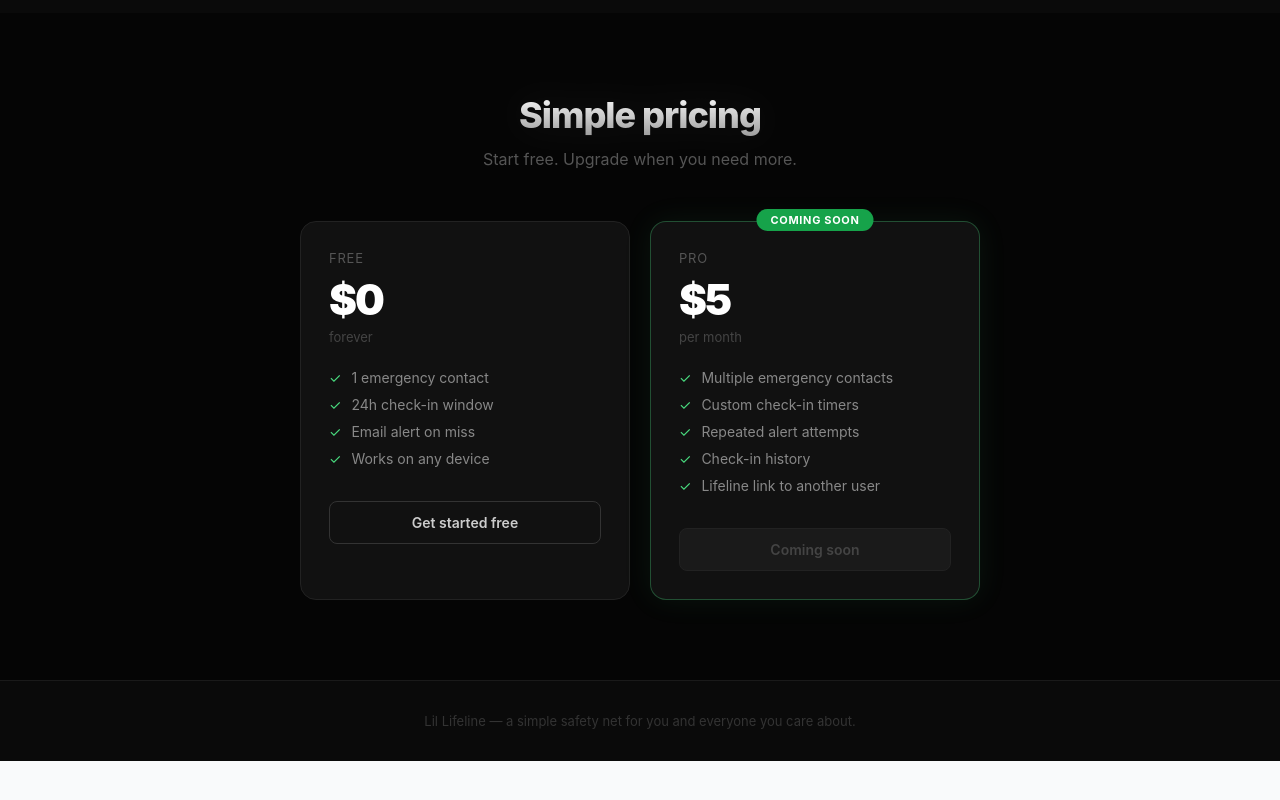
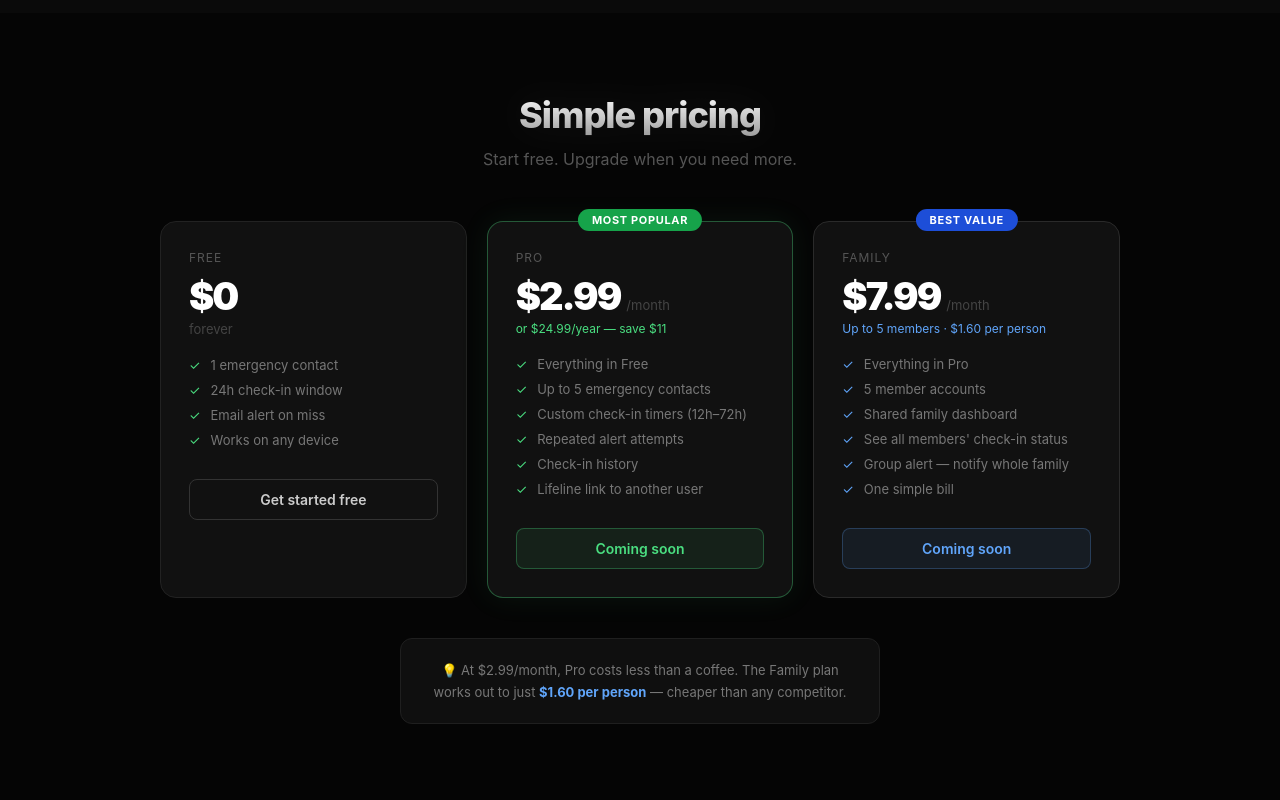
Before and after one commit to Schizophrenicheimerdinger/Lil-Lifeline, a Next.js app: page / in a window 1280 px wide. Shown: the part 1620-2420 px from the top of the page. Before the commit the page ends 2381 px from the top, so only its background shows below. Built offline with nearby package versions, Linux system fonts and the light colour scheme; no server answers.

Commit message:
Update pricing to .99, add family bundle

```diff
--- a/app/page.tsx
+++ b/app/page.tsx
@@ -190,62 +190,120 @@ export default function Home() {
         <p style={{ textAlign: 'center', color: '#555', marginBottom: 52, fontSize: 16 }}>
           Start free. Upgrade when you need more.
         </p>
-        <div style={{ display: 'flex', gap: 20, maxWidth: 680, margin: '0 auto', flexWrap: 'wrap', justifyContent: 'center' }}>
+
+        <div style={{ display: 'flex', gap: 20, maxWidth: 960, margin: '0 auto', flexWrap: 'wrap', justifyContent: 'center' }}>
+
           {/* Free */}
           <div style={{
-            flex: 1, minWidth: 260, background: '#111', border: '1px solid #222',
+            flex: 1, minWidth: 220, background: '#111', border: '1px solid #222',
             borderRadius: 16, padding: 28
           }}>
-            <div style={{ fontSize: 13, color: '#555', marginBottom: 8, textTransform: 'uppercase', letterSpacing: '0.06em' }}>Free</div>
-            <div style={{ fontSize: 42, fontWeight: 900, marginBottom: 4, color: 'white', letterSpacing: '-2px' }}>$0</div>
-            <div style={{ fontSize: 13, color: '#444', marginBottom: 24 }}>forever</div>
-            {['1 emergency contact', '24h check-in window', 'Email alert on miss', 'Works on any device'].map(f => (
-              <div key={f} style={{ display: 'flex', gap: 10, marginBottom: 10, fontSize: 14, color: '#888' }}>
-                <span style={{ color: '#4ade80' }}>✓</span> {f}
+            <div style={{ fontSize: 12, color: '#555', marginBottom: 8, textTransform: 'uppercase', letterSpacing: '0.08em' }}>Free</div>
+            <div style={{ fontSize: 38, fontWeight: 900, marginBottom: 2, color: 'white', letterSpacing: '-2px' }}>$0</div>
+            <div style={{ fontSize: 13, color: '#444', marginBottom: 20 }}>forever</div>
+            {[
+              '1 emergency contact',
+              '24h check-in window',
+              'Email alert on miss',
+              'Works on any device',
+            ].map(f => (
+              <div key={f} style={{ display: 'flex', gap: 10, marginBottom: 9, fontSize: 13, color: '#777' }}>
+                <span style={{ color: '#4ade80', flexShrink: 0 }}>✓</span> {f}
               </div>
             ))}
             <button onClick={() => { setShowAuth(true); setIsSignUp(true) }} style={{
-              width: '100%', marginTop: 24, padding: 12, fontSize: 14, fontWeight: 600,
+              width: '100%', marginTop: 22, padding: 11, fontSize: 14, fontWeight: 600,
               background: 'transparent', border: '1px solid #333', borderRadius: 8,
               cursor: 'pointer', color: '#ccc', fontFamily: 'inherit'
             }}>Get started free</button>
           </div>
+
           {/* Pro */}
           <div style={{
-            flex: 1, minWidth: 260, background: '#111',
-            border: '1px solid rgba(74,222,128,0.3)', borderRadius: 16, padding: 28,
+            flex: 1, minWidth: 220, background: '#111',
+            border: '1px solid rgba(74,222,128,0.35)', borderRadius: 16, padding: 28,
             position: 'relative', boxShadow: '0 0 30px rgba(74,222,128,0.08)'
           }}>
             <div style={{
               position: 'absolute', top: -13, left: '50%', transform: 'translateX(-50%)',
               background: '#16a34a', color: 'white', fontSize: 11, fontWeight: 700,
               padding: '4px 14px', borderRadius: 20, whiteSpace: 'nowrap', letterSpacing: '0.06em'
-            }}>COMING SOON</div>
-            <div style={{ fontSize: 13, color: '#555', marginBottom: 8, textTransform: 'uppercase', letterSpacing: '0.06em' }}>Pro</div>
-            <div style={{ fontSize: 42, fontWeight: 900, marginBottom: 4, color: 'white', letterSpacing: '-2px' }}>$5</div>
-            <div style={{ fontSize: 13, color: '#444', marginBottom: 24 }}>per month</div>
-            {['Multiple emergency contacts', 'Custom check-in timers', 'Repeated alert attempts', 'Check-in history', 'Lifeline link to another user'].map(f => (
-              <div key={f} style={{ display: 'flex', gap: 10, marginBottom: 10, fontSize: 14, color: '#888' }}>
-                <span style={{ color: '#4ade80' }}>✓</span> {f}
+            }}>MOST POPULAR</div>
+            <div style={{ fontSize: 12, color: '#555', marginBottom: 8, textTransform: 'uppercase', letterSpacing: '0.08em' }}>Pro</div>
+            <div style={{ display: 'flex', alignItems: 'baseline', gap: 6, marginBottom: 2 }}>
+              <div style={{ fontSize: 38, fontWeight: 900, color: 'white', letterSpacing: '-2px' }}>$2.99</div>
+              <div style={{ fontSize: 13, color: '#444' }}>/month</div>
+            </div>
+            <div style={{ fontSize: 12, color: '#4ade80', marginBottom: 20 }}>or $24.99/year — save $11</div>
+            {[
+              'Everything in Free',
+              'Up to 5 emergency contacts',
+              'Custom check-in timers (12h–72h)',
+              'Repeated alert attempts',
+              'Check-in history',
+              'Lifeline link to another user',
+            ].map(f => (
+              <div key={f} style={{ display: 'flex', gap: 10, marginBottom: 9, fontSize: 13, color: '#777' }}>
+                <span style={{ color: '#4ade80', flexShrink: 0 }}>✓</span> {f}
               </div>
             ))}
             <button disabled style={{
-              width: '100%', marginTop: 24, padding: 12, fontSize: 14, fontWeight: 600,
-              background: '#1a1a1a', border: '1px solid #222', borderRadius: 8,
-              cursor: 'not-allowed', color: '#444', fontFamily: 'inherit'
+              width: '100%', marginTop: 22, padding: 11, fontSize: 14, fontWeight: 600,
+              background: 'rgba(74,222,128,0.08)', border: '1px solid rgba(74,222,128,0.3)',
+              borderRadius: 8, cursor: 'not-allowed', color: '#4ade80',
+              fontFamily: 'inherit'
             }}>Coming soon</button>
+          </div>
+
+          {/* Family */}
+          <div style={{
+            flex: 1, minWidth: 220, background: '#111', border: '1px solid #2a2a2a',
+            borderRadius: 16, padding: 28, position: 'relative'
+          }}>
+            <div style={{
+              position: 'absolute', top: -13, left: '50%', transform: 'translateX(-50%)',
+              background: '#1d4ed8', color: 'white', fontSize: 11, fontWeight: 700,
+              padding: '4px 14px', borderRadius: 20, whiteSpace: 'nowrap', letterSpacing: '0.06em'
+            }}>BEST VALUE</div>
+            <div style={{ fontSize: 12, color: '#555', marginBottom: 8, textTransform: 'uppercase', letterSpacing: '0.08em' }}>Family</div>
+            <div style={{ display: 'flex', alignItems: 'baseline', gap: 6, marginBottom: 2 }}>
+              <div style={{ fontSize: 38, fontWeight: 900, color: 'white', letterSpacing: '-2px' }}>$7.99</div>
+              <div style={{ fontSize: 13, color: '#444' }}>/month</div>
+            </div>
+            <div style={{ fontSize: 12, color: '#60a5fa', marginBottom: 20 }}>Up to 5 members · $1.60 per person</div>
+            {[
+              'Everything in Pro',
+              '5 member accounts',
+              'Shared family dashboard',
+              'See all members\' check-in status',
+              'Group alert — notify whole family',
+              'One simple bill',
+            ].map(f => (
+              <div key={f} style={{ display: 'flex', gap: 10, marginBottom: 9, fontSize: 13, color: '#777' }}>
+                <span style={{ color: '#60a5fa', flexShrink: 0 }}>✓</span> {f}
+              </div>
+            ))}
+            <button disabled style={{
+              width: '100%', marginTop: 22, padding: 11, fontSize: 14, fontWeight: 600,
+              background: 'rgba(96,165,250,0.08)', border: '1px solid rgba(96,165,250,0.25)',
+              borderRadius: 8, cursor: 'not-allowed', color: '#60a5fa',
+              fontFamily: 'inherit'
+            }}>Coming soon</button>
+          </div>
+
+        </div>
+
+        {/* Value callout */}
+        <div style={{
+          maxWidth: 480, margin: '40px auto 0', textAlign: 'center',
+          padding: '20px 24px', background: '#0f0f0f',
+          border: '1px solid #1f1f1f', borderRadius: 12
+        }}>
+          <div style={{ fontSize: 13, color: '#555', lineHeight: 1.7 }}>
+            💡 <span style={{ color: '#777' }}>At $2.99/month, Pro costs less than a coffee. The Family plan works out to just <strong style={{ color: '#60a5fa' }}>$1.60 per person</strong> — cheaper than any competitor.</span>
           </div>
         </div>
       </section>
-
-      {/* FOOTER */}
-      <footer style={{
-        textAlign: 'center', padding: '32px 24px',
-        fontSize: 13, color: '#333', borderTop: '1px solid #1a1a1a'
-      }}>
-        Lil Lifeline — a simple safety net for you and everyone you care about.
-      </footer>
-
       {/* AUTH MODAL */}
       {showAuth && (
         <div style={{
```
